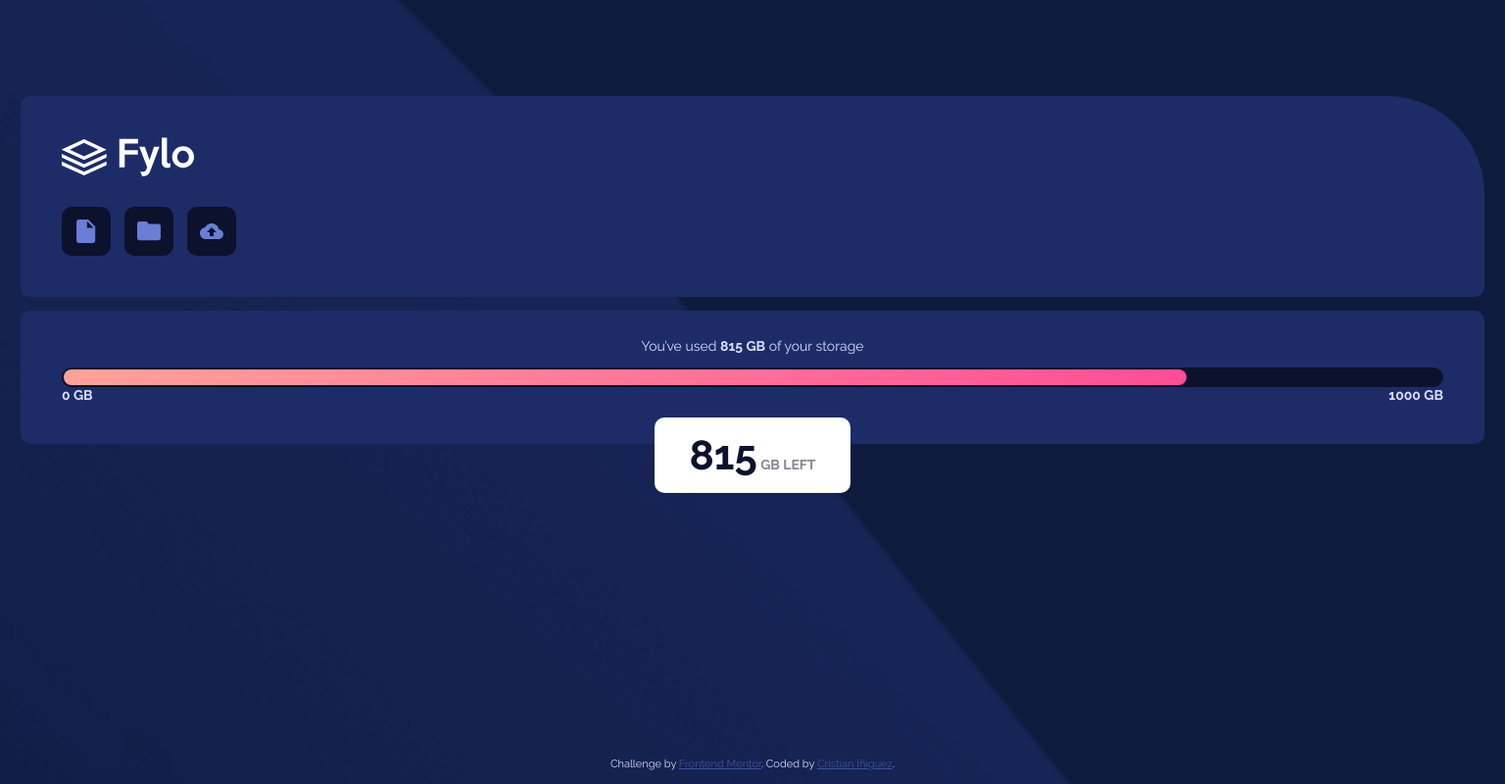
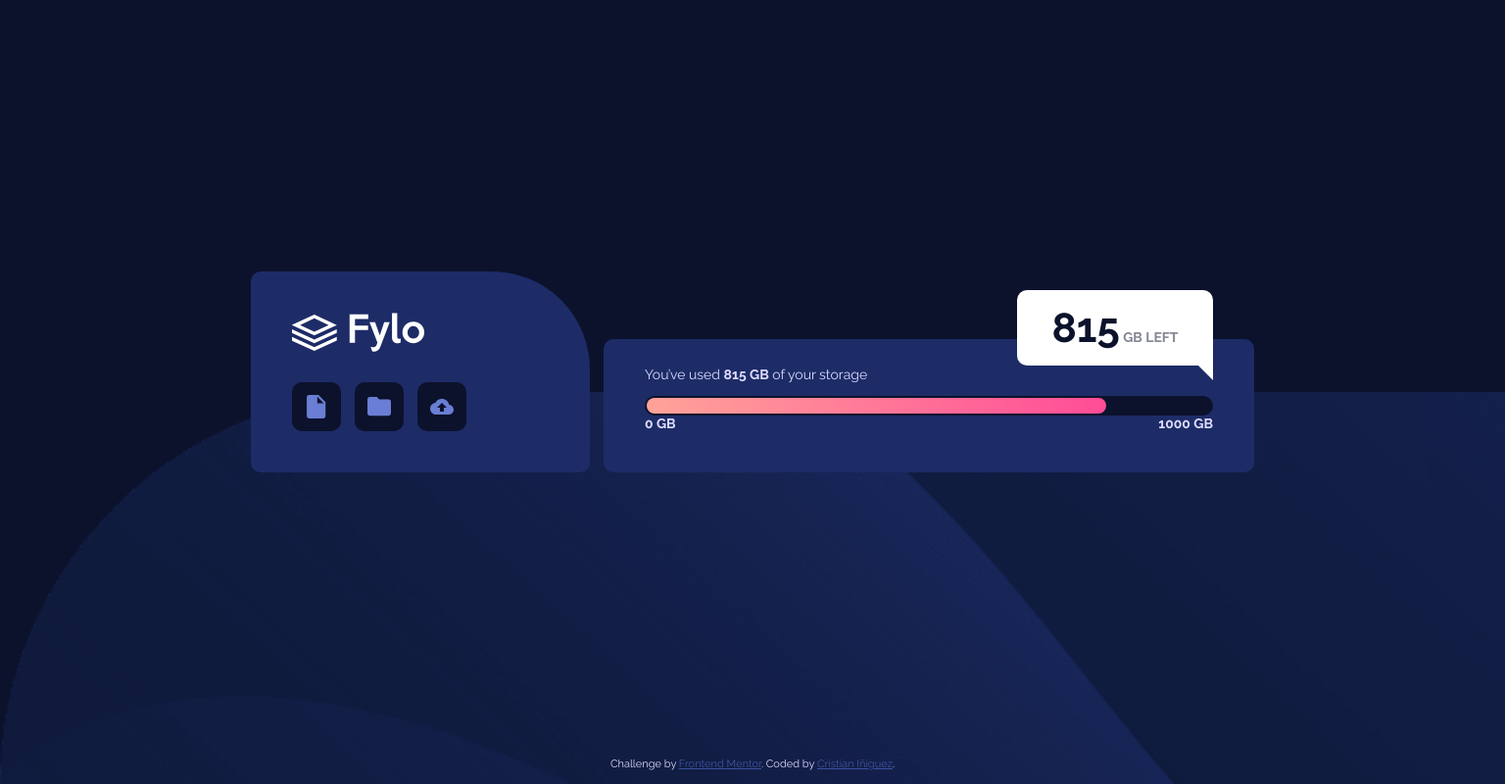
Before and after one commit to cristianiniguez/platziwebchallenge, a plain HTML site: page semana_5/index.html in a window 1536 px wide. Shown: the whole page at 98% size. Drawn offline with Linux system fonts and the light colour scheme.

Commit message:
sem5: version desktop terminada

```diff
--- a/semana_5/styles.css
+++ b/semana_5/styles.css
@@ -26,16 +26,28 @@
 main {
   flex-grow: 1;
   padding: 6em 0.5em;
+  display: flex;
+  justify-content: center;
+  align-items: center;
 }
 
+.container {
+  max-width: 375px;
+  margin: 0 auto;
+}
+
+.component {
+  display: flex;
+  flex-direction: column;
+}
 .component__header,
 .component__body {
   background-color: var(--Dark-Blue);
-  margin: 1em;
   padding: 3em;
   border-radius: 10px;
 }
 .component__header {
+  margin: 0 0 1em;
   border-top-right-radius: 100px;
 }
 .component__buttons {
@@ -116,4 +128,45 @@
 @media screen and (min-width: 375px) {
 }
 @media screen and (min-width: 1440px) {
+  body {
+    background-color: var(--Very-Dark-Blue);
+    background-image: url("images/bg-desktop.png");
+    background-position: 0 50vh;
+  }
+  main {
+    padding: 1em;
+  }
+  .container {
+    max-width: unset;
+    width: 1024px;
+  }
+  .component {
+    flex-direction: row;
+    align-items: flex-end;
+  }
+  .component__header {
+    margin: 0 1em 0 0;
+    padding-right: 8em;
+  }
+  .component__body {
+    flex-grow: 1;
+  }
+  .component__message {
+    text-align: left;
+  }
+  .component__tooltip {
+    top: unset;
+    left: unset;
+    right: 3em;
+    bottom: 80%;
+    border-bottom-right-radius: 0;
+  }
+  .component__tooltip::after {
+    content: "";
+    position: absolute;
+    right: 0;
+    border-top: 15px solid white;
+    border-left: 15px solid transparent;
+    box-sizing: border-box;
+  }
 }
```
